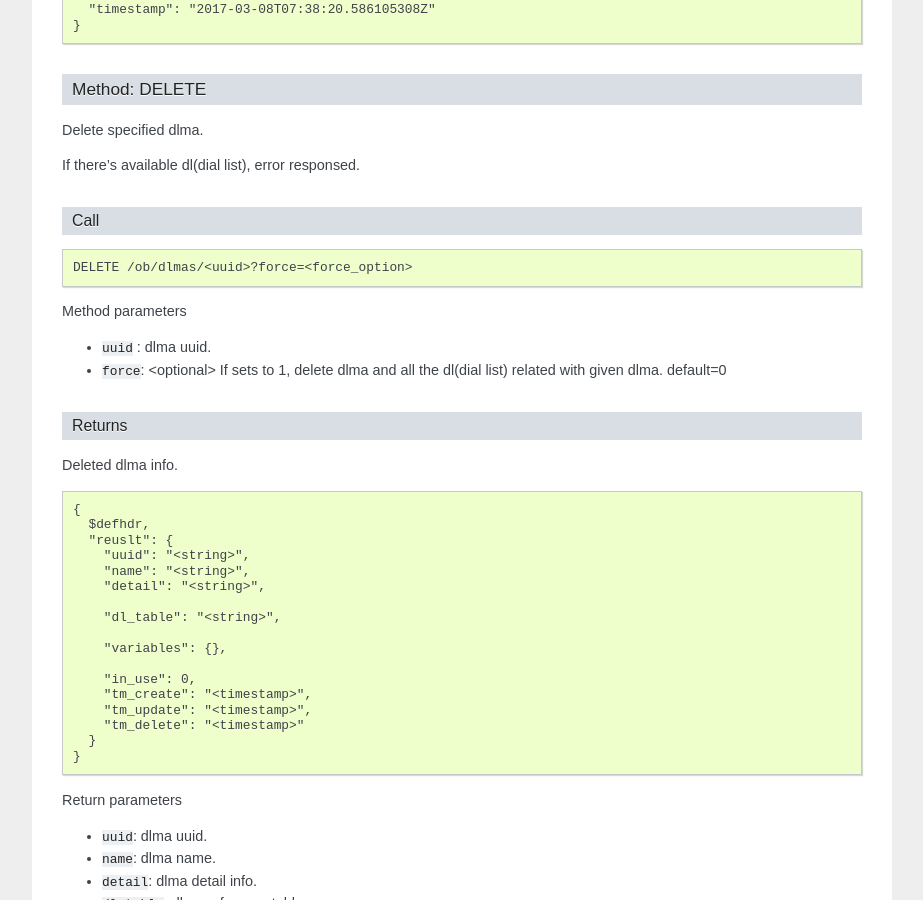
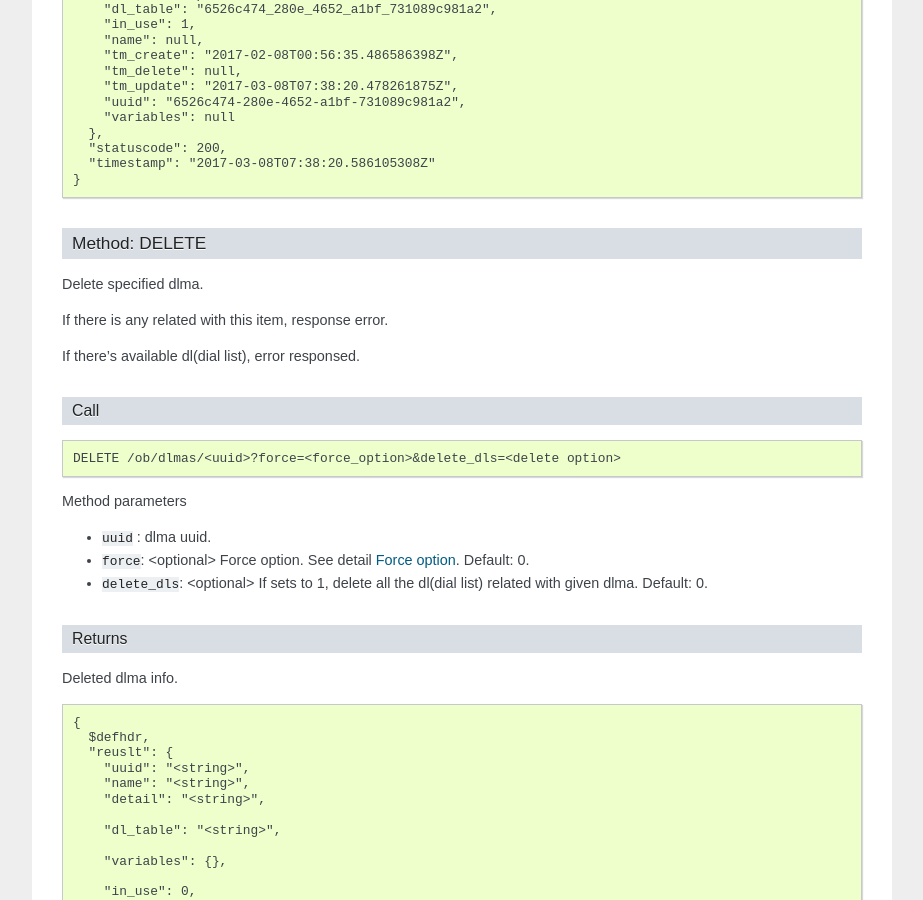
Before and after one commit to pchero/jade, a Sphinx documentation site: the page built from backend/doc/source/ob_api.rst, in a window 1280 px wide and 900 px high, scrolled down 24496 px. Shown: the whole window, without its empty margins (198-1121 px from the left). Built offline with Sphinx 7.4.7, drawn with Linux system fonts in a browser that asks for light colours; some of the changed text lies outside the part shown.

Commit message:
Added force option description
- #45
- #46
- Updated html documents.

```diff
--- a/backend/doc/source/ob_api.rst
+++ b/backend/doc/source/ob_api.rst
@@ -555,13 +555,18 @@
 --------------
 Delete specified plan info.
 
+If there is any related with this item, response error.
+
 Call
 ++++
-Delete specified plan info.
-
-::
-
-   DELETE /ob/plans/<plan-uuid>
+::
+
+   DELETE /ob/plans/<uuid>?force=<force option>
+
+Method parameters
+
+* ``uuid``: plan uuid.
+* ``force``: <optional> Force option. See detail :ref:`ob_force_option`. Default: 0.
 
 Returns
 +++++++
@@ -1049,15 +1054,18 @@
 --------------
 Delete specified destination info.
 
+If there is any related with this item, response error.
+
 Call
 ++++
 ::
 
-  DELETE /ob/destinations/<uuid>
+  DELETE /ob/destinations/<uuid>?force=<force option>
 
 Method parameters
 
 * ``uuid``: Destination uuid.
+* ``force``: <optional> Force option. See detail :ref:`ob_force_option`. Default: 0.
 
 Returns
 +++++++
@@ -1441,18 +1449,21 @@
 --------------
 Delete specified dlma.
 
+If there is any related with this item, response error.
+
 If there's available dl(dial list), error responsed.
 
 Call
 ++++
 ::
 
-   DELETE /ob/dlmas/<uuid>?force=<force_option>
+   DELETE /ob/dlmas/<uuid>?force=<force_option>&delete_dls=<delete option>
 
 Method parameters
 
 * ``uuid`` : dlma uuid.
-* ``force``: <optional> If sets to 1, delete dlma and all the dl(dial list) related with given dlma. default=0
+* ``force``: <optional> Force option. See detail :ref:`ob_force_option`. Default: 0.
+* ``delete_dls``: <optional> If sets to 1, delete all the dl(dial list) related with given dlma. Default: 0.
 
 Returns
 +++++++
@@ -2233,15 +2244,18 @@
 --------------
 Delete specified dial list.
 
+If there is any related with this item, response error.
+
 Call
 ++++
 ::
 
-   DELETE /ob/dls/<dl-uuid>
+   DELETE /ob/dls/<uuid>?force=<force_option>
 
 Method parameters
 
 * ``uuid`` : dl uuid.
+* ``force``: <optional> Force option. See detail :ref:`ob_force_option`. Default: 0.
 
 Returns
 +++++++
```
Also changed, not shown: other parts of backend/doc/source/ob_api.rst (+6 -1 lines), backend/doc/source/ob_structure.rst (+16 -0 lines), 11 other files.
